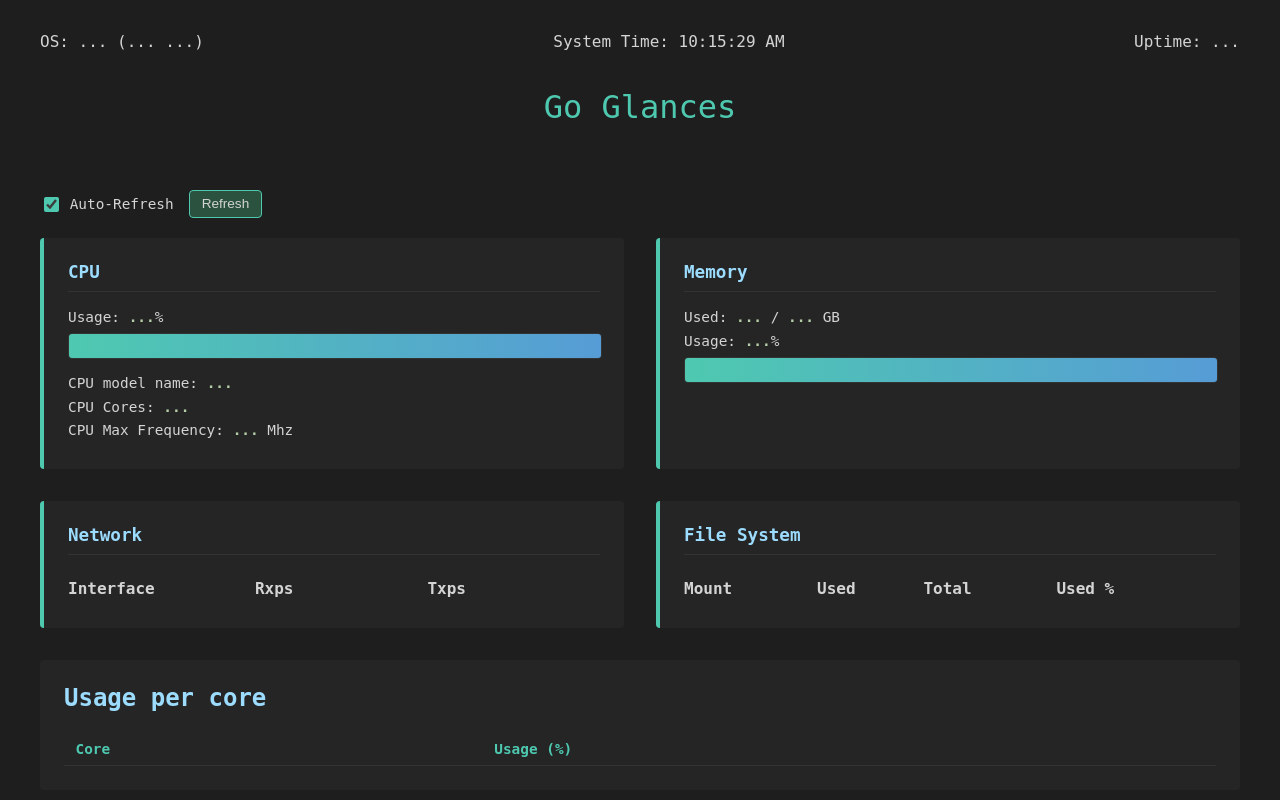
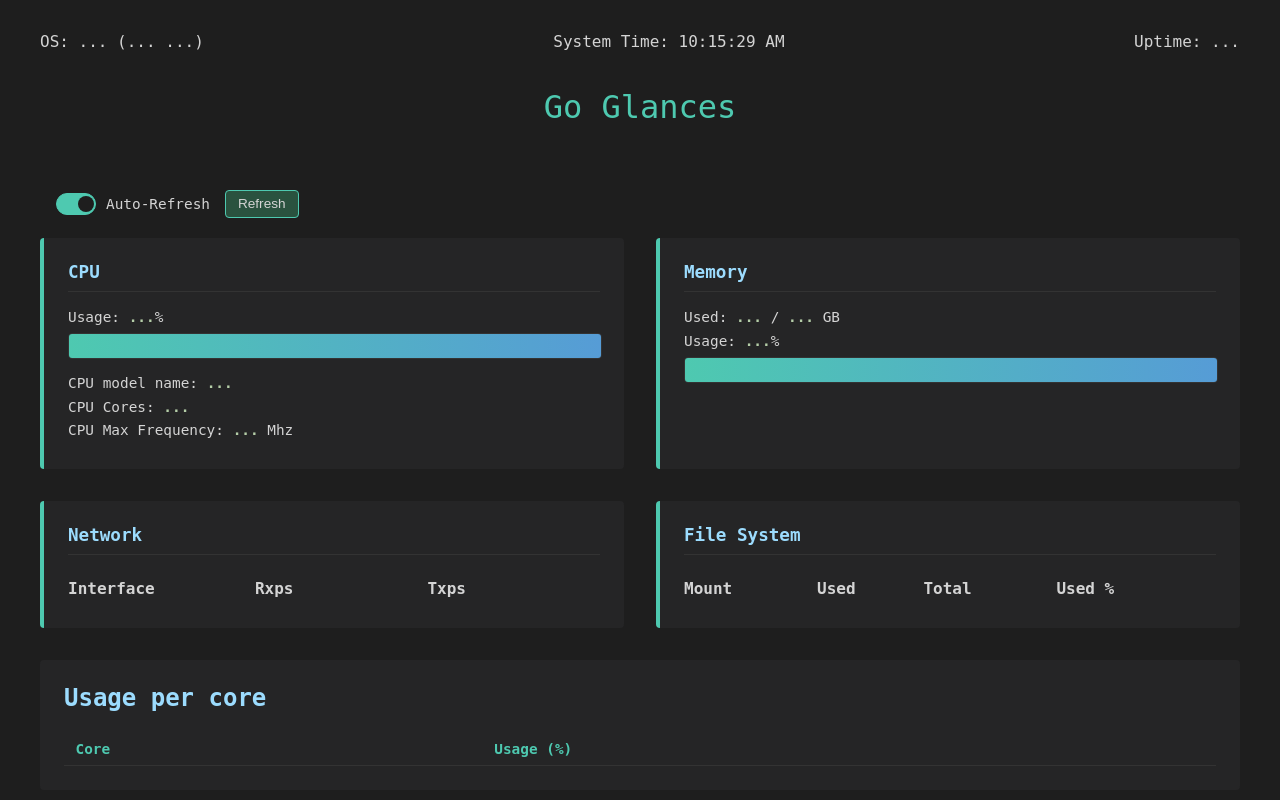
Before and after one commit to srini-abhiram/Glances-Go, a plain HTML site: page web/index.html in a window 1280 px wide. Shown: the top 800 px of the page. Drawn offline with Linux system fonts and the light colour scheme; no server answers.

Commit message:
fix(#27): Refactor auto-refresh UI to modern toggle switch

```diff
--- a/web/index.html
+++ b/web/index.html
@@ -17,8 +17,11 @@
         <h1>Go Glances</h1>
         <div class="controls">
             <div class="auto-refresh-wrapper">
-                <input type="checkbox" id="auto-refresh-toggle" checked> <label for="auto-refresh-toggle"
-                    class="auto-refresh-label">Auto-Refresh</label>
+                <label class="toggle-switch">
+                    <input type="checkbox" id="auto-refresh-toggle" checked>
+                    <span class="toggle-slider round"></span>
+                </label>
+                <label for="auto-refresh-toggle" class="auto-refresh-label">Auto-Refresh</label>
             </div>
             <button id="refresh-button">Refresh</button>
         </div>
--- a/web/script.js
+++ b/web/script.js
@@ -76,7 +76,6 @@ function fetchStats() {
             document.getElementById('os-distro').textContent = data.os.distro;
             document.getElementById('os-name').textContent = data.os.name;
             document.getElementById('os-arch').textContent = data.os.architecture;
-            //document.getElementById('system-time').textContent = new Date().toLocaleTimeString();
             document.getElementById('uptime').textContent = formatUptime(data.uptime);
 
             processesData = data.processes || [];
--- a/web/style.css
+++ b/web/style.css
@@ -260,28 +260,69 @@ h1 {
 }
 
 .controls {
-    margin: 15px 0 20px;
     display: flex;
     align-items: center;
+    justify-content: flex-start;
     gap: 15px;
-    justify-content: flex-start;
+    margin: 15px 0 20px;
+    padding-left: 1em;
 }
 
 .auto-refresh-wrapper {
     display: flex;
     align-items: center;
-    gap: 8px;
+    gap: 10px;
 }
 
-input[type="checkbox"] {
-    width: 1.1em;
-    height: 1.1em;
-    accent-color: #4ec9b0;
+.toggle-switch {
+    position: relative;
+    display: inline-block;
+    width: 40px;
+    height: 22px;
+}
+
+.toggle-switch input {
+    opacity: 0;
+    width: 0;
+    height: 0;
+}
+
+.toggle-slider {
+    position: absolute;
     cursor: pointer;
-    vertical-align: middle;
-    border: 1px solid #4ec9b0;
-    border-radius: 3px;
-    background-color: #252526;
+    top: 0;
+    left: 0;
+    right: 0;
+    bottom: 0;
+    background-color: #333;
+    transition: .4s;
+    border: 1px solid #666;
+}
+
+.toggle-slider.round {
+    border-radius: 22px;
+}
+
+.toggle-slider:before {
+    position: absolute;
+    content: "";
+    height: 16px;
+    width: 16px;
+    left: 3px;
+    bottom: 2px;
+    background-color: #d4d4d4;
+    transition: .4s;
+    border-radius: 50%;
+}
+
+.toggle-switch input:checked+.toggle-slider {
+    background-color: #4ec9b0;
+    border-color: #4ec9b0;
+}
+
+.toggle-switch input:checked+.toggle-slider:before {
+    transform: translateX(18px);
+    background-color: #1e1e1e;
 }
 
 .auto-refresh-label {
```
